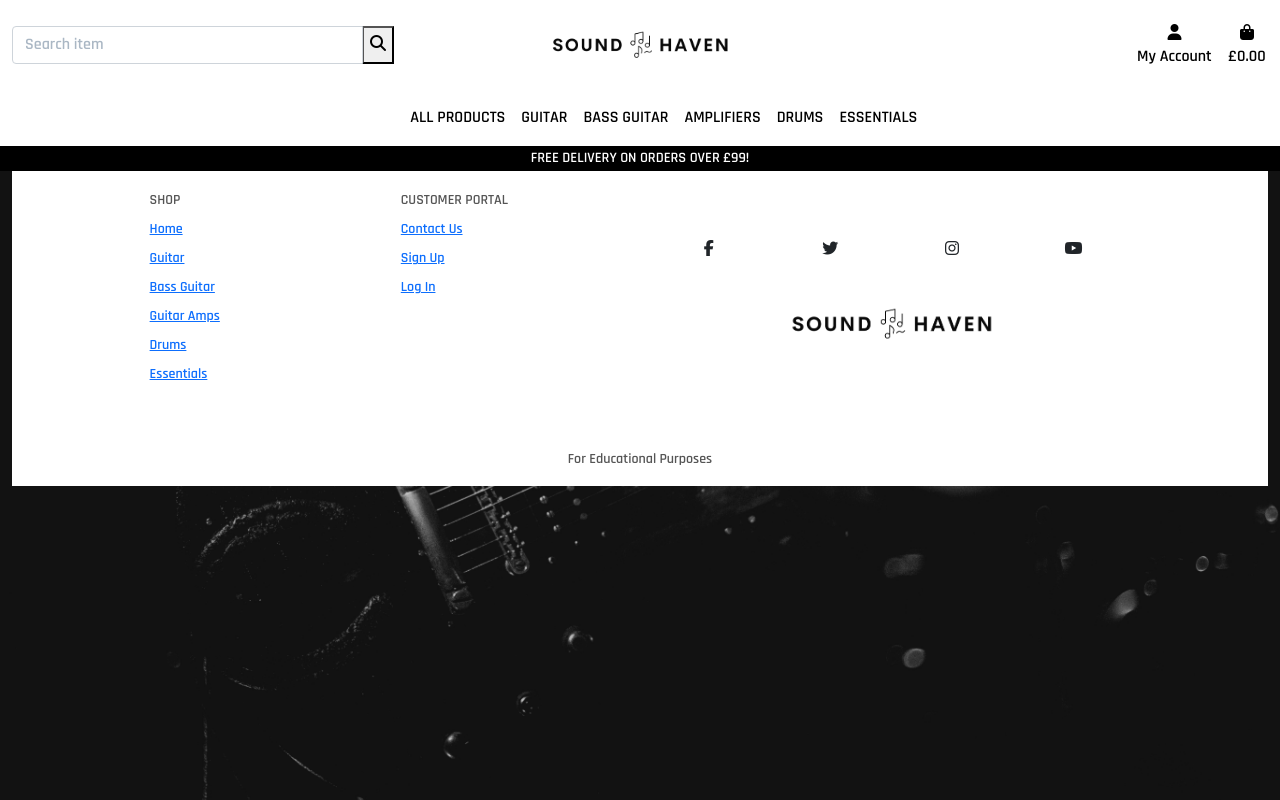
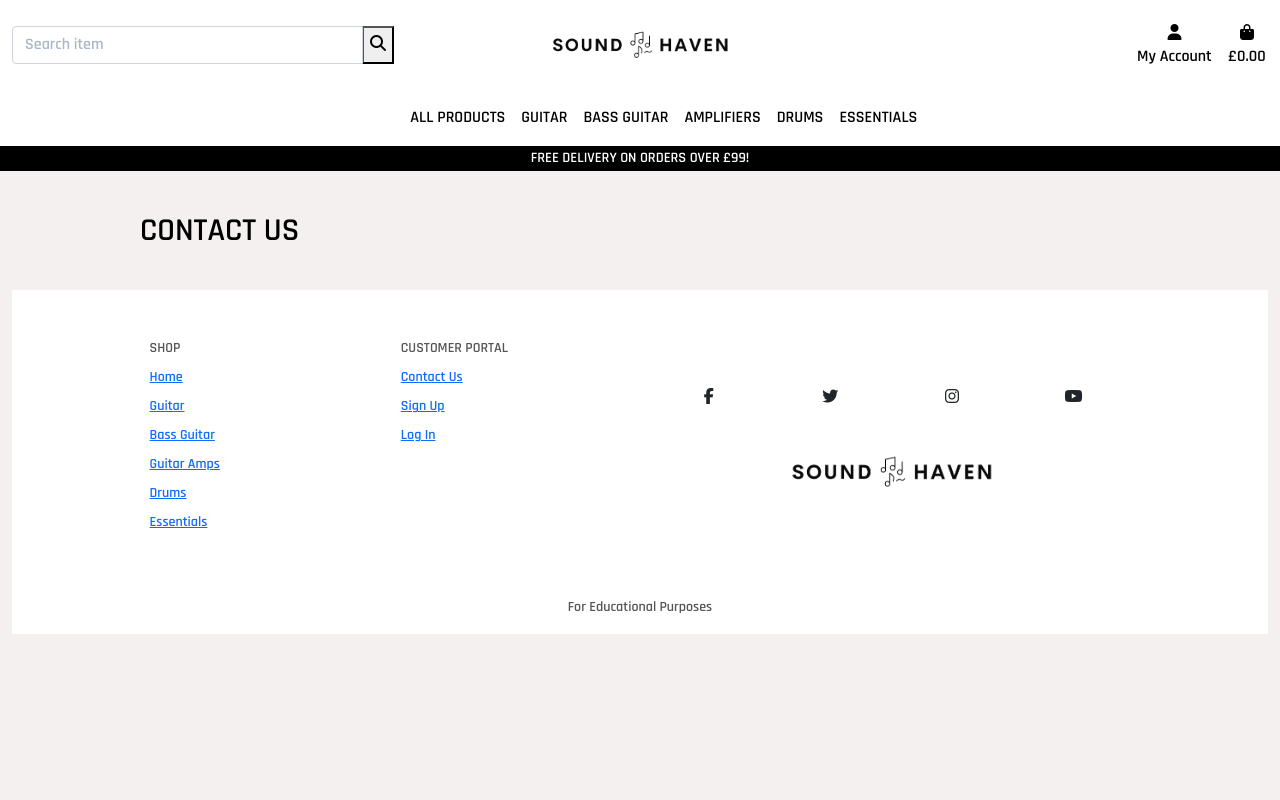
Before and after one commit to Code-Institute-Submissions/DPHamdev-mp4-sound-haven_ApResub, a Django app: page /contact/ in a window 1280 px wide. Run offline with Django 3.2, Linux system fonts and the light colour scheme; parts of the project's set-up code (start-up, migrations or seed data) failed here and were passed over; some libraries are stand-ins or nearby versions.

Commit message:
Added contact.html

```diff
--- a/contact/templates/contact/contact.html
+++ b/contact/templates/contact/contact.html
@@ -2,18 +2,21 @@
 {% load static %}
 
 {% block page_header %}
-    <div class="navbar-offset"></div>
+<div class="container header-container">
+    <div class="row">
+        <div class="col"></div>
+    </div>
+</div>
 {% endblock %}
 
 {% block content %}
-    <section>
-        <div class="container">
-            <div class="row">
-                <div class="col text-center">
-                    <h2 class="my-5 fw-bold">Contact</h2>
-                </div>
+    <div class="overlay"></div>
+    <div class="mt-5 container">
+        <div class="row text-black">
+            <div class="col pb-2">
+                <h2 class="logo-font mb-4">Contact Us</h2>
             </div>
         </div>
-    </section>
+    </div>
 
 {% endblock %}
```
